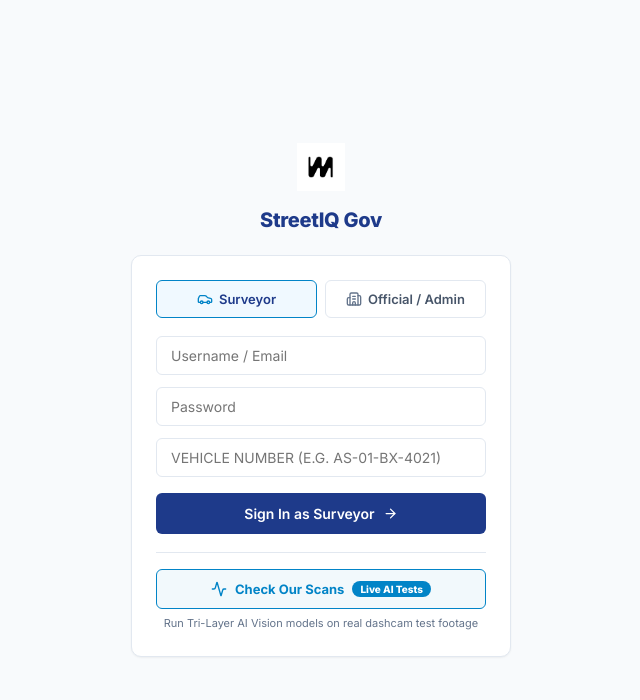
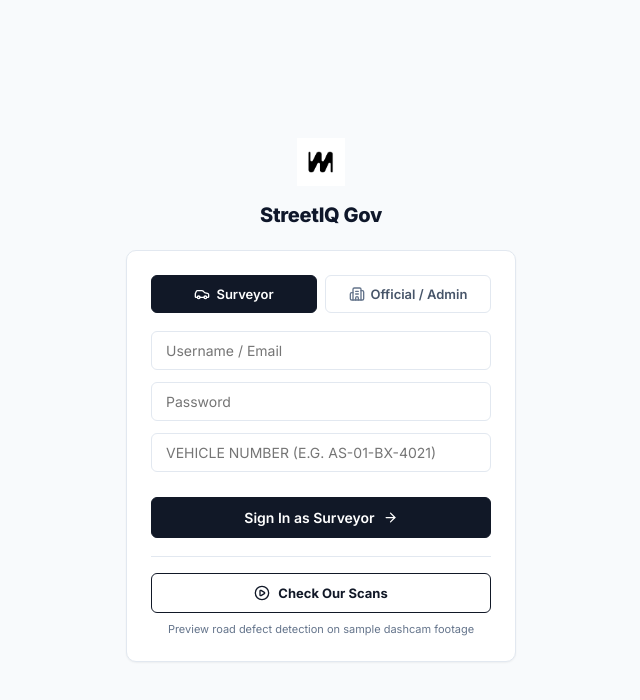
Before and after one commit to adityaverma9777/Margdrishti, a React (Vite) app in the folder frontend/: page / in a window 1280 px wide. Shown: the top 700 px of the page, without its empty margins (319-959 px from the left). Built offline with nearby package versions, Linux system fonts and the light colour scheme; no server answers.

Commit message:
style: clean black buttons, normal copy, PlayCircle icon, and fixed card size on LoginPage

```diff
--- a/frontend/src/pages/LoginPage.jsx
+++ b/frontend/src/pages/LoginPage.jsx
@@ -1,5 +1,5 @@
 import React, { useState } from 'react';
-import { Car, Building2, ArrowRight, Activity, Sparkles } from 'lucide-react';
+import { Car, Building2, ArrowRight, PlayCircle } from 'lucide-react';
 import { useAuth } from '../context/AuthContext';
 import ScanDemoModal from '../components/ScanDemoModal';
 export default function LoginPage() {
@@ -15,14 +15,14 @@ export default function LoginPage() {
   };
   return (
     <div style={{ minHeight: '100vh', display: 'flex', flexDirection: 'column', alignItems: 'center', justifyContent: 'center', padding: '16px', background: '#f8fafc' }}>
-      <div style={{ width: '100%', maxWidth: '380px' }}>
+      <div style={{ width: '100%', maxWidth: '390px' }}>
         <div style={{ textAlign: 'center', marginBottom: '20px' }}>
           <img src="/logo.png" alt="StreetIQ" style={{ width: '48px', height: '48px', objectFit: 'contain', margin: '0 auto 8px' }} />
-          <h1 style={{ fontSize: '20px', fontWeight: 800, color: 'var(--gov-navy)', letterSpacing: '-0.3px' }}>
+          <h1 style={{ fontSize: '20px', fontWeight: 800, color: '#0f172a', letterSpacing: '-0.3px' }}>
             StreetIQ Gov
           </h1>
         </div>
-        <div className="gov-card" style={{ padding: '24px' }}>
+        <div className="gov-card" style={{ padding: '24px', width: '100%' }}>
           <div style={{ display: 'grid', gridTemplateColumns: '1fr 1fr', gap: '8px', marginBottom: '18px' }}>
             <button
               type="button"
@@ -34,15 +34,15 @@ export default function LoginPage() {
                 gap: '6px',
                 padding: '10px 8px',
                 borderRadius: 'var(--radius-sm)',
-                border: `1.5px solid ${selectedRole === 'surveyor' ? 'var(--gov-blue)' : 'var(--gov-border)'}`,
-                background: selectedRole === 'surveyor' ? '#f0f9ff' : '#ffffff',
-                color: selectedRole === 'surveyor' ? 'var(--gov-navy)' : 'var(--gov-text-secondary)',
+                border: `1.5px solid ${selectedRole === 'surveyor' ? '#111827' : '#e2e8f0'}`,
+                background: selectedRole === 'surveyor' ? '#111827' : '#ffffff',
+                color: selectedRole === 'surveyor' ? '#ffffff' : '#475569',
                 cursor: 'pointer',
                 fontWeight: 600,
                 fontSize: '13px'
               }}
             >
-              <Car size={16} color={selectedRole === 'surveyor' ? 'var(--gov-blue)' : 'var(--gov-text-muted)'} />
+              <Car size={16} color={selectedRole === 'surveyor' ? '#ffffff' : '#64748b'} />
               <span>Surveyor</span>
             </button>
             <button
@@ -55,19 +55,20 @@ export default function LoginPage() {
                 gap: '6px',
                 padding: '10px 8px',
                 borderRadius: 'var(--radius-sm)',
-                border: `1.5px solid ${selectedRole === 'official' ? 'var(--gov-blue)' : 'var(--gov-border)'}`,
-                background: selectedRole === 'official' ? '#f0f9ff' : '#ffffff',
-                color: selectedRole === 'official' ? 'var(--gov-navy)' : 'var(--gov-text-secondary)',
+                border: `1.5px solid ${selectedRole === 'official' ? '#111827' : '#e2e8f0'}`,
+                background: selectedRole === 'official' ? '#111827' : '#ffffff',
+                color: selectedRole === 'official' ? '#ffffff' : '#475569',
                 cursor: 'pointer',
                 fontWeight: 600,
                 fontSize: '13px'
               }}
             >
-              <Building2 size={16} color={selectedRole === 'official' ? 'var(--gov-blue)' : 'var(--gov-text-muted)'} />
+              <Building2 size={16} color={selectedRole === 'official' ? '#ffffff' : '#64748b'} />
               <span>Official / Admin</span>
             </button>
           </div>
           <form onSubmit={handleSubmit} style={{ display: 'flex', flexDirection: 'column', gap: '12px' }}>
+            <div style={{ display: 'flex', flexDirection: 'column', gap: '12px', minHeight: '150px' }}>
               <div>
                 <input
                   type="text"
@@ -98,16 +99,31 @@ export default function LoginPage() {
                   />
                 </div>
               )}
+            </div>
             <button
               type="submit"
-              className="gov-btn-primary"
-              style={{ width: '100%', marginTop: '4px', padding: '11px', fontSize: '14px' }}
+              style={{
+                width: '100%',
+                marginTop: '4px',
+                padding: '11px',
+                fontSize: '14px',
+                fontWeight: 600,
+                backgroundColor: '#111827',
+                color: '#ffffff',
+                border: '1px solid #111827',
+                borderRadius: 'var(--radius-sm)',
+                cursor: 'pointer',
+                display: 'inline-flex',
+                alignItems: 'center',
+                justifyContent: 'center',
+                gap: '8px'
+              }}
             >
               <span>Sign In as {selectedRole === 'surveyor' ? 'Surveyor' : 'Official'}</span>
               <ArrowRight size={15} />
             </button>
           </form>
-          <div style={{ marginTop: '18px', paddingTop: '16px', borderTop: '1px solid var(--gov-border)' }}>
+          <div style={{ marginTop: '18px', paddingTop: '16px', borderTop: '1px solid #e2e8f0' }}>
             <button
               type="button"
               onClick={() => setShowScanDemo(true)}
@@ -115,9 +131,9 @@ export default function LoginPage() {
                 width: '100%',
                 padding: '11px 14px',
                 borderRadius: 'var(--radius-sm)',
-                border: '1.5px solid #0284c7',
-                background: 'rgba(2, 132, 199, 0.05)',
-                color: '#0284c7',
+                border: '1.5px solid #111827',
+                background: '#ffffff',
+                color: '#111827',
                 fontWeight: 700,
                 fontSize: '13px',
                 cursor: 'pointer',
@@ -128,14 +144,11 @@ export default function LoginPage() {
                 transition: 'all 0.15s ease'
               }}
             >
-              <Activity size={16} />
+              <PlayCircle size={16} color="#111827" />
               <span>Check Our Scans</span>
-              <span style={{ fontSize: '10px', background: '#0284c7', color: '#ffffff', padding: '2px 8px', borderRadius: '10px', fontWeight: 800 }}>
-                Live AI Tests
-              </span>
             </button>
-            <div style={{ textAlign: 'center', fontSize: '11px', color: 'var(--gov-text-muted)', marginTop: '6px' }}>
-              Run Tri-Layer AI Vision models on real dashcam test footage
+            <div style={{ textAlign: 'center', fontSize: '11px', color: '#64748b', marginTop: '8px' }}>
+              Preview road defect detection on sample dashcam footage
             </div>
           </div>
         </div>
```
Lines whose indentation alone changed are shown as unchanged.
